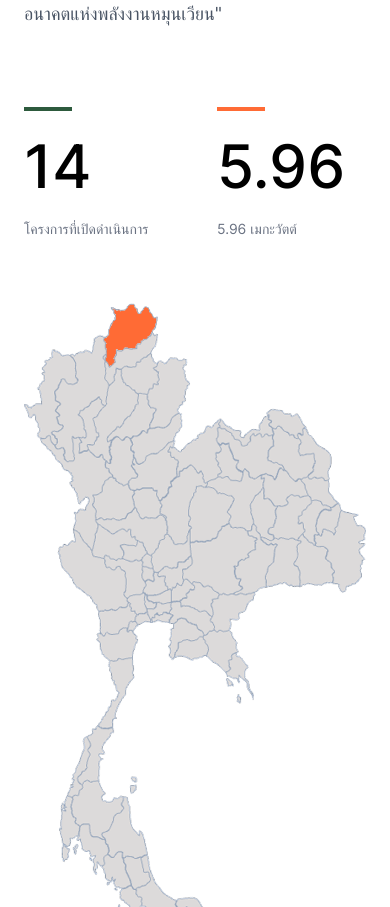
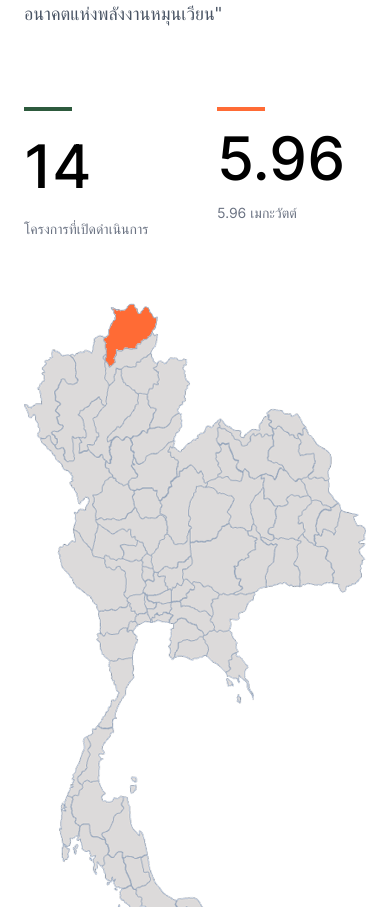
Before and after one commit to craxidile/power-express, a React (Create React App) app: page /#/ in a window 390 px wide. Shown: the part 9193-10100 px from the top of the page. Built offline with nearby package versions, Linux system fonts and the light colour scheme; a web font is replaced by a local one.

Commit message:
add responsive style

```diff
--- a/src/components/screens/front/sections/section-impact/index.tsx
+++ b/src/components/screens/front/sections/section-impact/index.tsx
@@ -19,12 +19,12 @@ const SectionImpact = () => {
                 ที่นำเราไปสู่อนาคตแห่งพลังงานหมุนเวียน"
               </p>
               <div className="mt-14 lg:mt-0 gap-x-11 lg:gap-x-0 lg:max-w-[528px] flex flex-row justify-start items-stretch">
-                <div className="gap-y-6 flex-1 flex flex-col justify-start items-start">
+                <div className="gap-y-4 gap-y-6 flex-1 flex flex-col justify-start items-start">
                   <div className="w-12 h-1 bg-green-tag" />
                   <span className="block text-6xl lg:text-8xl font-medium">14</span>
                   <span className="block text-sm lg:text-base text-secondary">โครงการที่เปิดดำเนินการ</span>
                 </div>
-                <div className="gap-y-6 flex-1 flex flex-col justify-start items-start">
+                <div className="gap-y-4 lg:gap-y-6 flex-1 flex flex-col justify-start items-start">
                   <div className="w-12 h-1 bg-cta-primary" />
                   <span className="block text-6xl lg:text-8xl font-medium">5.96</span>
                   <span className="block text-sm lg:text-base text-secondary">5.96 เมกะวัตต์</span>
```
